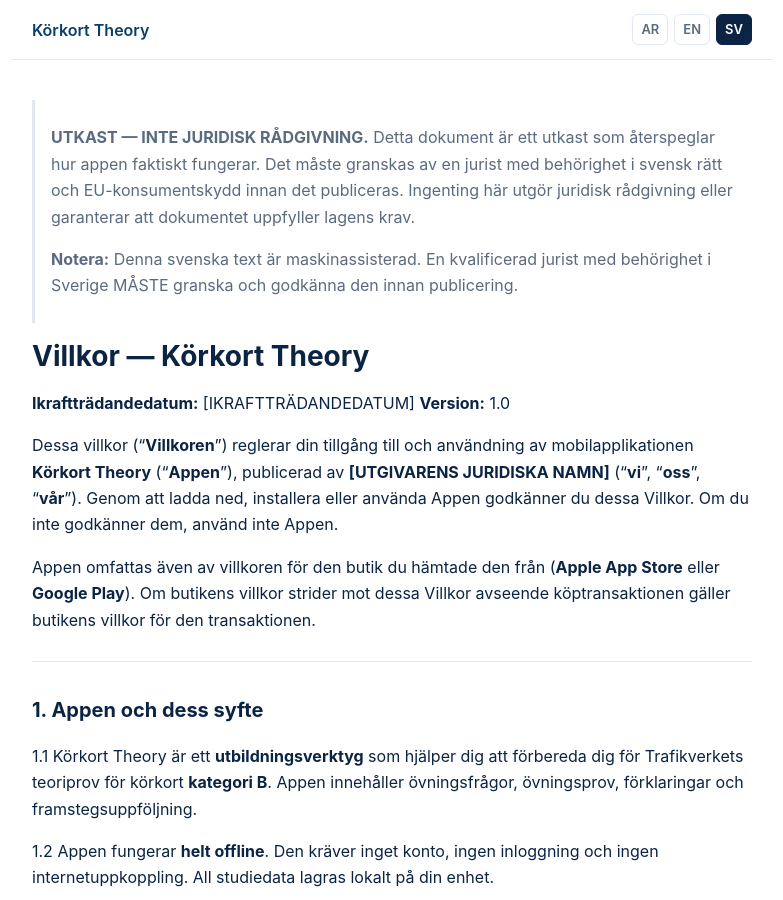
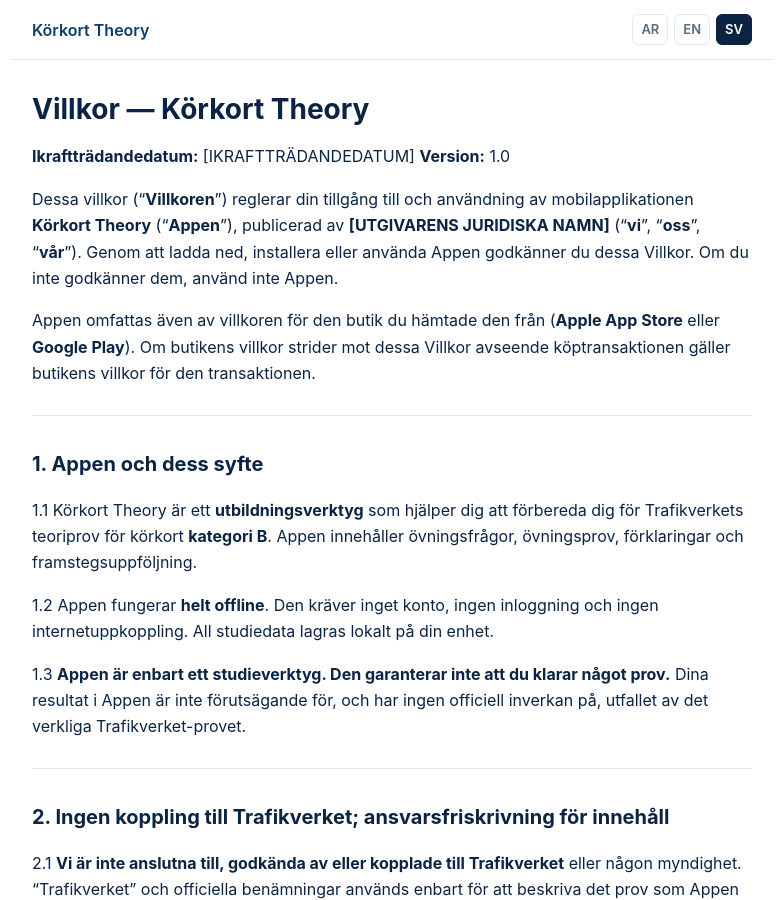
Before and after one commit to nouhouari/korkort-legal, a Jekyll site: the page built from terms.sv.md, in a window 1280 px wide and 900 px high. Shown: the whole window, without its empty margins (248-1031 px from the left). Built offline with Jekyll 4.4.1, drawn with Linux system fonts in a browser that asks for light colours; some of the changed text lies outside the part shown.

Commit message:
Remove draft banners/footers from Terms (EN/SV/AR)

```diff
--- a/terms.sv.md
+++ b/terms.sv.md
@@ -7,16 +7,6 @@ permalink: /terms/sv/
 title: "Användarvillkor"
 ---
 
-
-> **UTKAST — INTE JURIDISK RÅDGIVNING.**
-> Detta dokument är ett utkast som återspeglar hur appen faktiskt fungerar.
-> Det måste granskas av en jurist med behörighet i svensk rätt och
-> EU-konsumentskydd innan det publiceras. Ingenting här utgör juridisk
-> rådgivning eller garanterar att dokumentet uppfyller lagens krav.
->
-> **Notera:** Denna svenska text är maskinassisterad. En kvalificerad
-> jurist med behörighet i Sverige MÅSTE granska och godkänna den innan
-> publicering.
 
 # Villkor — Körkort Theory
 
@@ -291,5 +281,4 @@ E-post: [KONTAKT-E-POST]
 ---
 
 *Körkort Theory är ett fristående studieverktyg och är inte anslutet till eller
-godkänt av Trafikverket. Detta dokument är ett utkast och utgör inte juridisk
-rådgivning; låt en kvalificerad jurist granska det innan publicering.*
+godkänt av Trafikverket.*
```
Also changed, not shown: terms.ar.md (+1 -11 lines), terms.md (+1 -2 lines).
